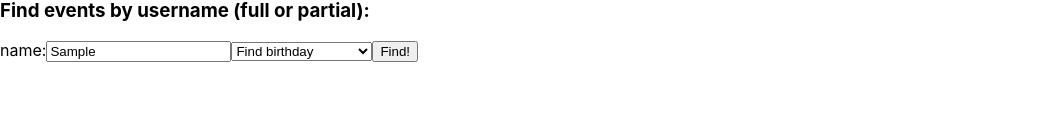
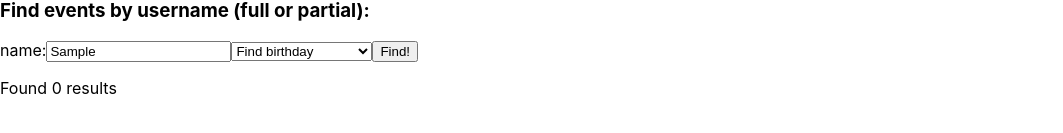
Before and after one commit to Nieopodal/birthday-calendar, a React (Create React App) app: page /calendar in a window 1280 px wide. Both pictures are taken after typing "Sample" into the empty fields and a click on the button "Find!". Shown: the part 375-508 px from the top of the page, without its empty margins (0-1063 px from the left). Built offline with nearby package versions, Linux system fonts and the light colour scheme.

Commit message:
Added a counter of found events.

```diff
--- a/package.json
+++ b/package.json
@@ -1,6 +1,6 @@
 {
   "name": "birthday",
-  "version": "0.13.0",
+  "version": "0.14.0",
   "private": true,
   "dependencies": {
     "@reduxjs/toolkit": "^1.9.5",
--- a/src/components/FindBirthday/FindBirthday.tsx
+++ b/src/components/FindBirthday/FindBirthday.tsx
@@ -4,9 +4,9 @@ import {getYear} from "date-fns";
 import {useLocalStorage} from "../../hooks/useLocalStorage";
 import {FormInput} from "../common/FormInput";
 import {OneEntityIncludingEventDateAndType} from "../../types/OneEntity";
-import {EventList} from "../common/EventList";
 import {EventType} from "../../types/EventType";
 import {EventTypeSelect} from "../EventTypeSelect";
+import {FindBirthdayResults} from "../FindBirthdayResults/FindBirthdayResults";
 
 interface InputFormData {
     name: string;
@@ -15,7 +15,7 @@ interface InputFormData {
 
 export const FindBirthday = () => {
     const {birthdayFromState} = useLocalStorage();
-    const [foundEntities, setFoundEntities] = useState<OneEntityIncludingEventDateAndType[]>([]);
+    const [foundEntities, setFoundEntities] = useState<OneEntityIncludingEventDateAndType[] | null>(null);
 
     const methods = useForm<InputFormData>({
         defaultValues: {
@@ -31,6 +31,11 @@ export const FindBirthday = () => {
             .filter(el => el.name
                 .toLowerCase()
                 .includes(data.name.toLowerCase()));
+
+        if (founded.length === 0) {
+            setFoundEntities([]);
+            return;
+        }
 
         setFoundEntities(founded.map(el => {
             return {
@@ -52,10 +57,6 @@ export const FindBirthday = () => {
             <button type="submit">Find!</button>
         </form>
 
-        <div>
-            {
-                foundEntities.map((el, i) => <EventList key={i} header={el.eventDate} entitiesList={[el]}/>)
-            }
-        </div>
+        <FindBirthdayResults foundEntities={foundEntities}/>
     </>
 };
--- /dev/null
+++ b/src/components/FindBirthdayResults/FindBirthdayResults.tsx
@@ -0,0 +1,18 @@
+import {EventList} from "../common/EventList";
+import {OneEntityIncludingEventDateAndType} from "../../types/OneEntity";
+
+interface Props {
+    foundEntities: OneEntityIncludingEventDateAndType[] | null;
+}
+
+export const FindBirthdayResults = ({foundEntities}: Props) => {
+
+    if (!foundEntities) return null;
+
+    return <div>
+        <p>Found {foundEntities.length} results</p>
+        {
+            foundEntities.map((el, i) => <EventList key={i} header={el.eventDate} entitiesList={[el]}/>)
+        }
+    </div>
+};
```
